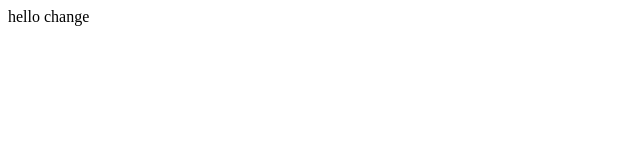
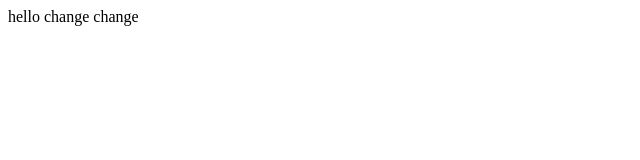
Before and after one commit to littledou2013/demo-repo, a plain HTML site: page index.html in a window 1280 px wide. Shown: the full height of the page, 0-640 px from the left. Drawn offline with Linux system fonts and the light colour scheme.

Commit message:
change again

```diff
--- a/index.html
+++ b/index.html
@@ -1 +1 @@
-<div>hello change</div>
+<div>hello change change</div>
```
